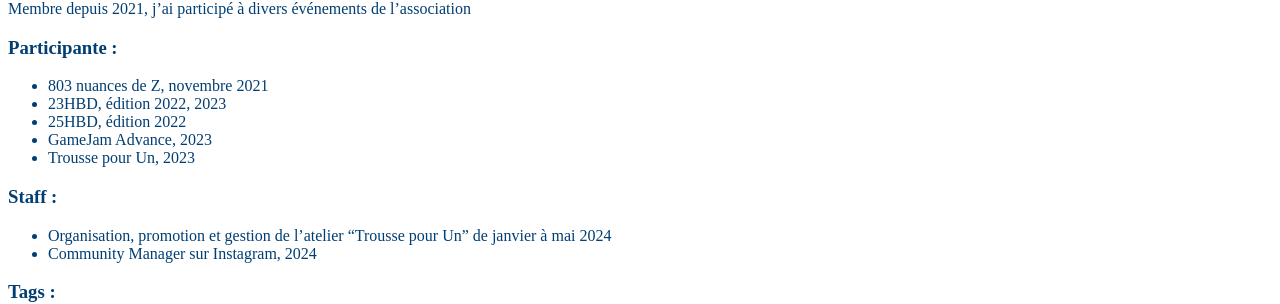
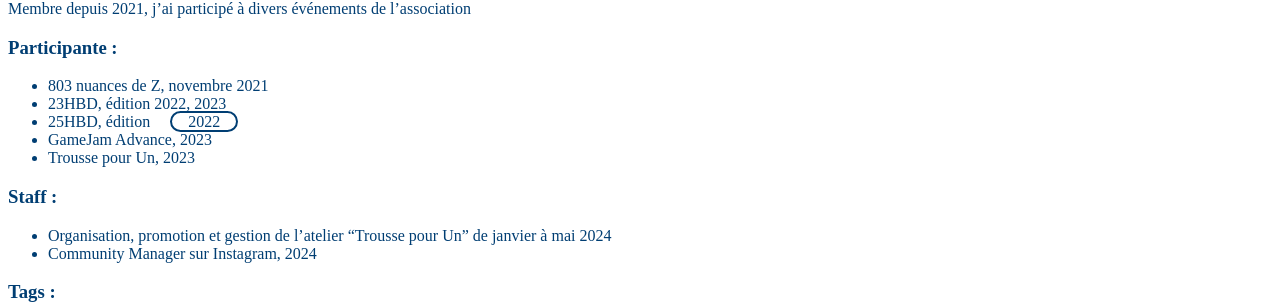
Before and after one commit to Melokye/Melokye.github.io, a Jekyll site: the page built from collections/_projects/803Z.md, in a window 1280 px wide. Shown: the part 242-546 px from the top of the page. Built offline with Jekyll 4.4.1, drawn with Linux system fonts in a browser that asks for light colours; some of the changed lines change nothing that is shown.

Commit message:
lien vers BD 25hBD 2022

```diff
--- a/collections/_projects/803Z.md
+++ b/collections/_projects/803Z.md
@@ -22,7 +22,7 @@ Membre depuis 2021, j'ai participé à divers événements de l'association
 <!-- TODO mettre des liens aux projets correspondants, dans les attributs ? en mode "à voir aussi" -->
 - 803 nuances de Z, novembre 2021
 - 23HBD, édition 2022, 2023
-- 25HBD, édition 2022
+- 25HBD, édition [2022](https://23hbd.com/participants/2022/lysandre-m/)
 - GameJam Advance, 2023
 - Trousse pour Un, 2023
 
```
